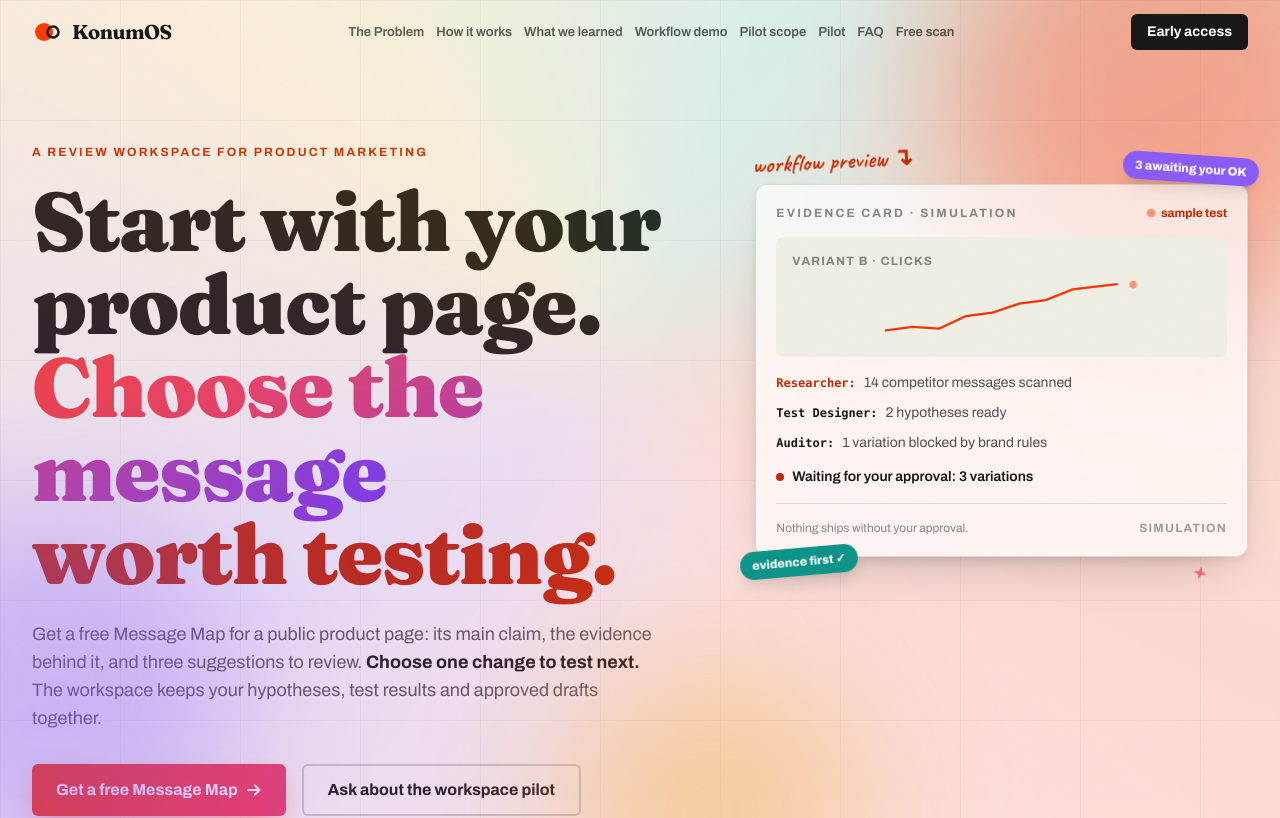
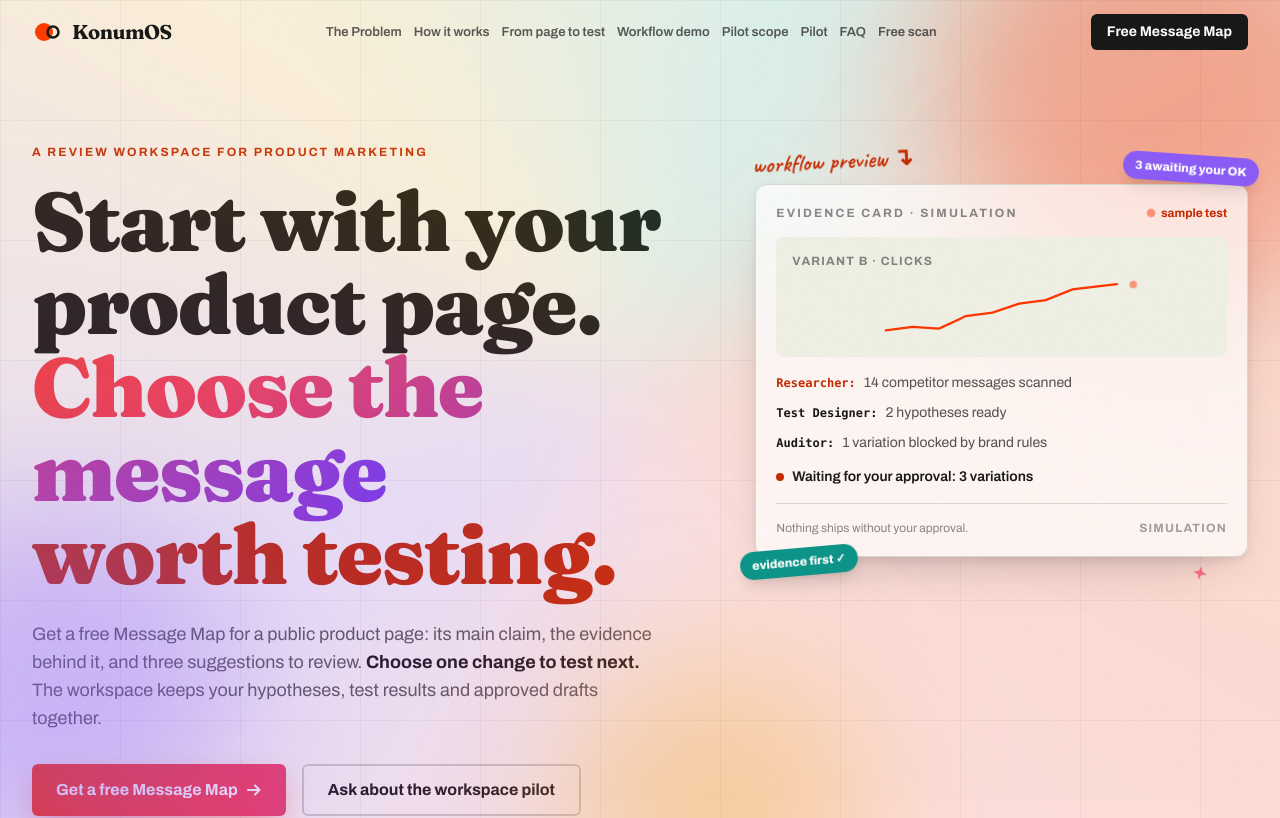
Before and after one commit to ckuyumcu/konum, a React (Vite) app: page / in a window 1280 px wide. Shown: the top 818 px of the page. Built offline with nearby package versions, Linux system fonts and the light colour scheme.

Commit message:
Route navigation to the free Message Map

```diff
--- a/src/sections/Header.tsx
+++ b/src/sections/Header.tsx
@@ -4,7 +4,7 @@ import AwsMark from '../components/AwsMark'
 const links = [
   { href: '#problem', label: 'The Problem' },
   { href: '#how', label: 'How it works' },
-  { href: '#teardown', label: 'What we learned' },
+  { href: '#teardown', label: 'From page to test' },
   { href: '#demo', label: 'Workflow demo' },
   { href: '#math', label: 'Pilot scope' },
   { href: '#pilot', label: 'Pilot' },
@@ -59,10 +59,10 @@ export default function Header() {
             <AwsMark accent="#ffb020" ink="#181818" size="sm" text="by AI Work School" />
           </span>
           <a
-            href="#pilot"
+            href="/teshis"
             className="hidden md:inline-flex items-center rounded-md bg-foreground text-background px-4 py-2 text-sm font-bold transition-all duration-150 hover:bg-[#c52a00] active:scale-[0.97]"
           >
-            Early access
+            Free Message Map
           </a>
           <button
             type="button"
@@ -94,11 +94,11 @@ export default function Header() {
             </a>
           ))}
           <a
-            href="#pilot"
+            href="/teshis"
             onClick={() => setOpen(false)}
             className="mt-2 inline-flex items-center justify-center rounded-md bg-foreground text-background px-4 py-3 text-sm font-bold active:scale-[0.97]"
           >
-            Early access
+            Free Message Map
           </a>
         </nav>
       )}
```
